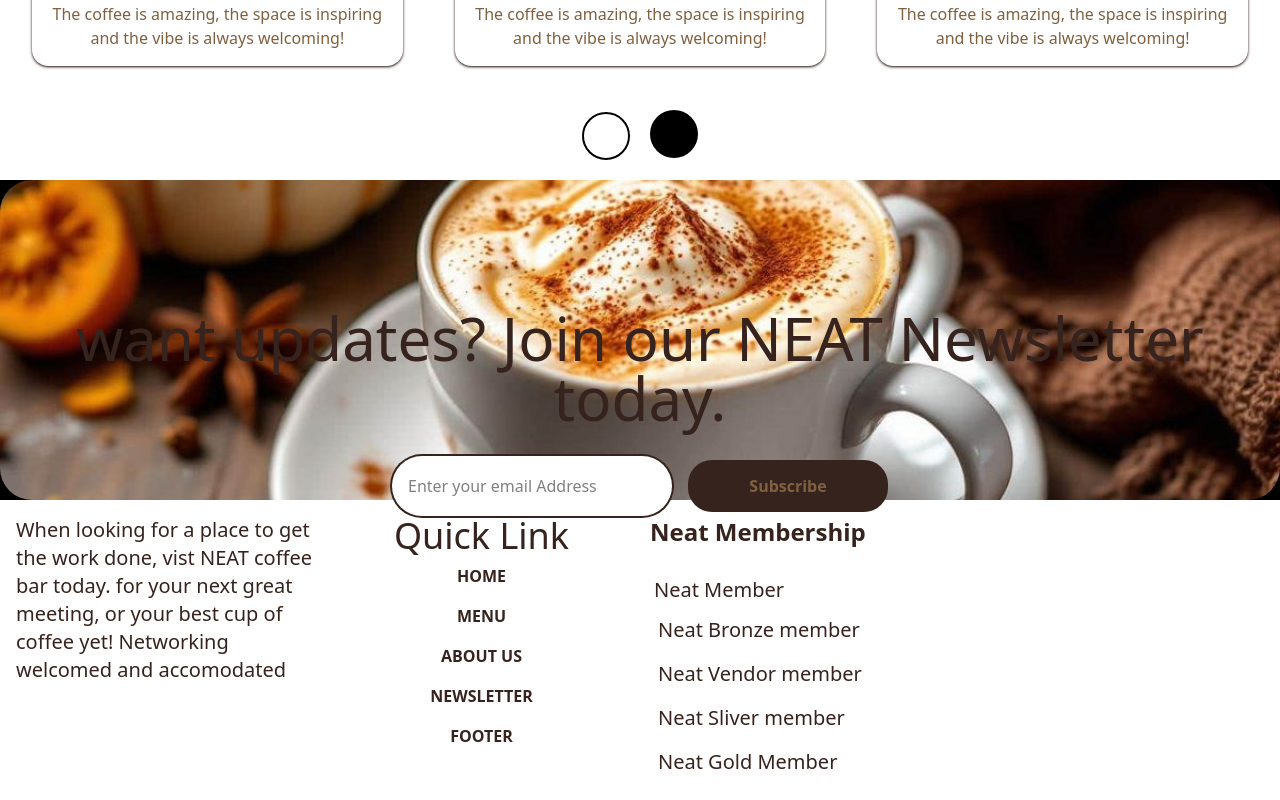
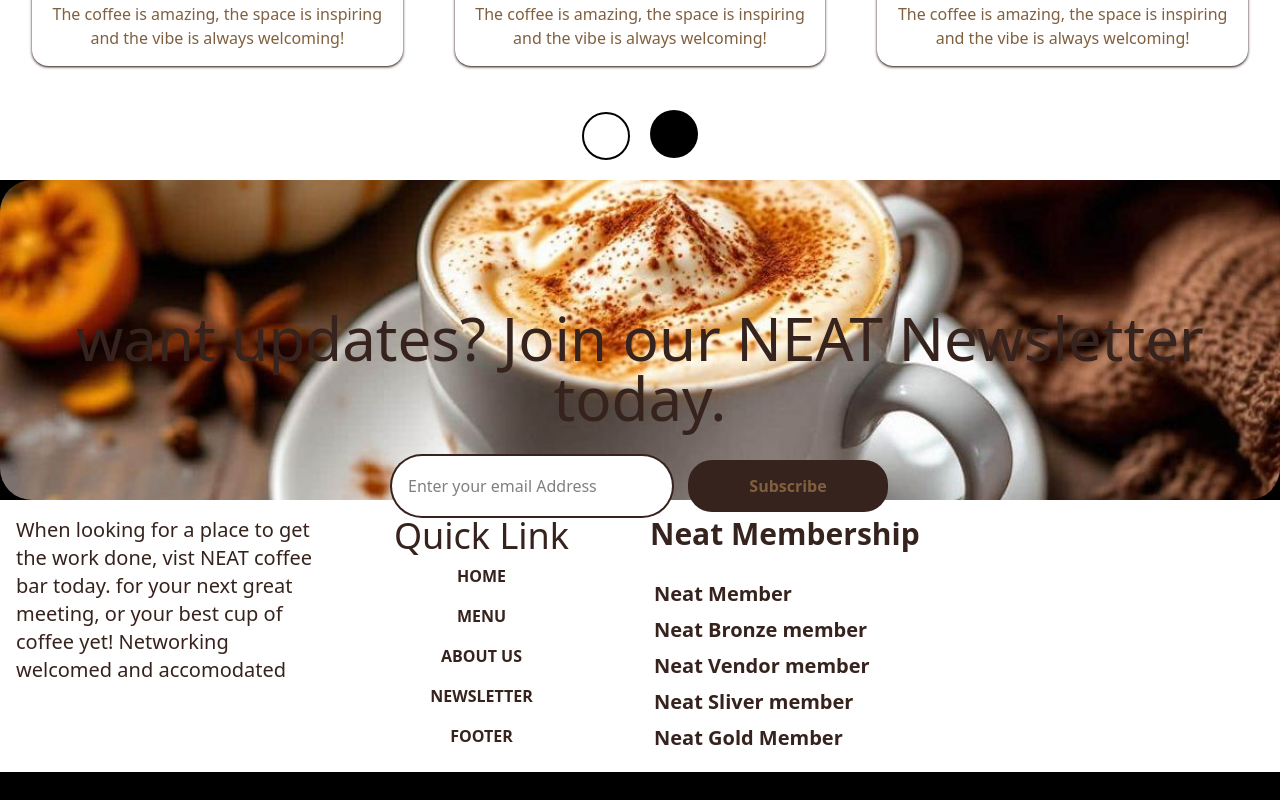
Before and after one commit to Developerfiyin/Finpay-project, a React (Vite) app: page / in a window 1280 px wide. Shown: the part 3034-3834 px from the top of the page. After the commit the page ends 3806 px from the top, so only its background shows below. Built offline with nearby package versions, Linux system fonts and the light colour scheme.

Commit message:
updated div

```diff
--- a/src/Components/Footer.jsx
+++ b/src/Components/Footer.jsx
@@ -22,13 +22,13 @@ const Footer = () => {
         </div>
 
        {/*NEAT MEMBERSHIP */}
-         <div className=''>
-     <h3 className='text-2xl mb-6 font-semibold'>Neat Membership</h3>
-          <h5 className='text-xl p-1'>Neat Member</h5>
-          <h5 className='text-xl p-2'>Neat Bronze member</h5>
-          <h5 className='text-xl p-2'>Neat Vendor member</h5>
-          <h5 className='text-xl p-2'>Neat Sliver member</h5>
-          <h5 className='text-xl p-2'>Neat Gold Member</h5>
+         <div className='font-semibold'>
+         <h3 className='text-3xl mb-6 '>Neat Membership</h3>
+          <h5 className='text-xl p-1 '>Neat Member</h5>
+          <h5 className='text-xl p-1'>Neat Bronze member</h5>
+          <h5 className='text-xl p-1'>Neat Vendor member</h5>
+          <h5 className='text-xl p-1'>Neat Sliver member</h5>
+          <h5 className='text-xl p-1'>Neat Gold Member</h5>
          </div>
 
       </div>
```
